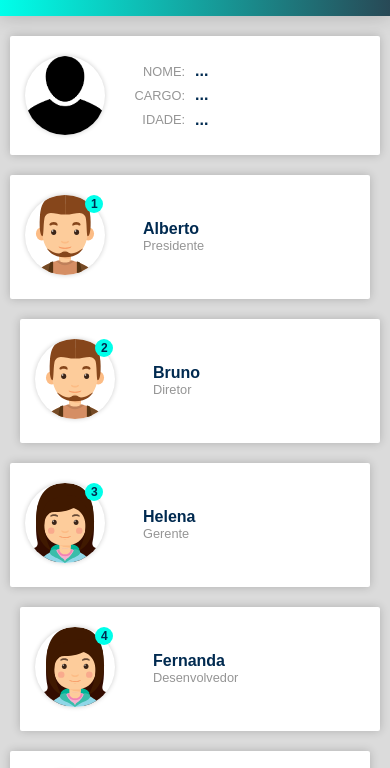
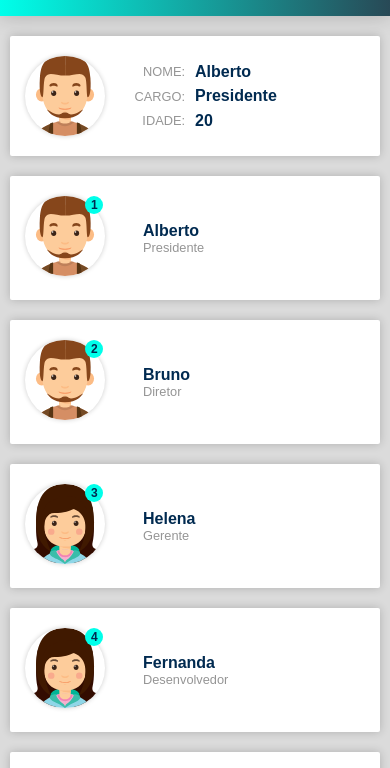
Before and after one commit to GustavoAlbunio/space_box, a plain HTML site: page index.html in a window 390 px wide. Shown: the part 64-832 px from the top of the page. Drawn offline with Linux system fonts and the light colour scheme.

Commit message:
fixes de responsividade

```diff
--- a/css/card.css
+++ b/css/card.css
@@ -16,6 +16,10 @@ div.container_data div.user_data {
 
   flex: 1;
   display: flex;
+}
+
+div.container_data div.active {
+  background: #002a50;
 }
 
 div.container_data div.user_data img {
@@ -82,7 +86,7 @@ div.users {
 }
 
 div.users div.user_data {
-  flex: 1 1 25%;
+  flex: 1 1 321px;
   margin: 0px 10px 20px 10px;
 }
 
@@ -91,7 +95,7 @@ div.users div.user_data:hover {
   cursor: pointer;
 }
 
-@media only screen and (min-width: 500px) {
+@media only screen and (min-width: 993px) {
   div.users div.user_data:nth-child(3n) {
     margin-right: 0;
   }
@@ -115,7 +119,7 @@ div.users div.user_data div.dados div.info .charge {
   color: #959595;
 }
 
-@media only screen and (max-width: 500px) {
+@media only screen and (max-width: 992px) {
   div.users div.user_data:nth-child(2n) {
     margin-right: 0;
   }
@@ -124,3 +128,9 @@ div.users div.user_data div.dados div.info .charge {
     margin-left: 0;
   }
 }
+
+@media only screen and (max-width: 680px) {
+  div.users div.user_data {
+    margin: 0px 0px 20px 0px;
+  }
+}
--- a/js/scripts.js
+++ b/js/scripts.js
@@ -1,4 +1,7 @@
-window.onload = getUsers();
+window.onload = async () => {
+  await getUsers();
+  // await showUser();
+};
 
 var users;
 
@@ -8,6 +11,7 @@ function getUsers() {
     if (this.readyState == 4 && this.status == 200) {
       users = JSON.parse(this.responseText);
       appendUser(users);
+      showUser(1);
     }
   };
   xmlhttp.open("GET", "../dados.json", true);
```
